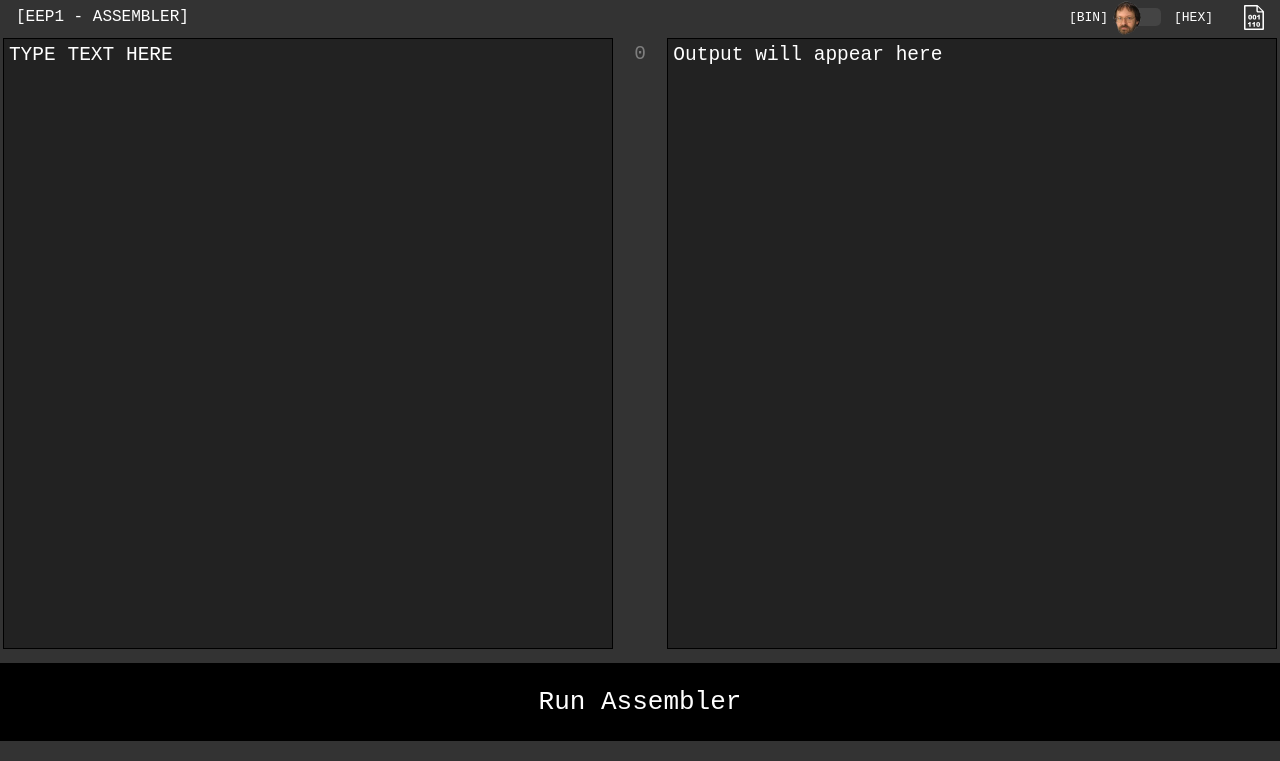
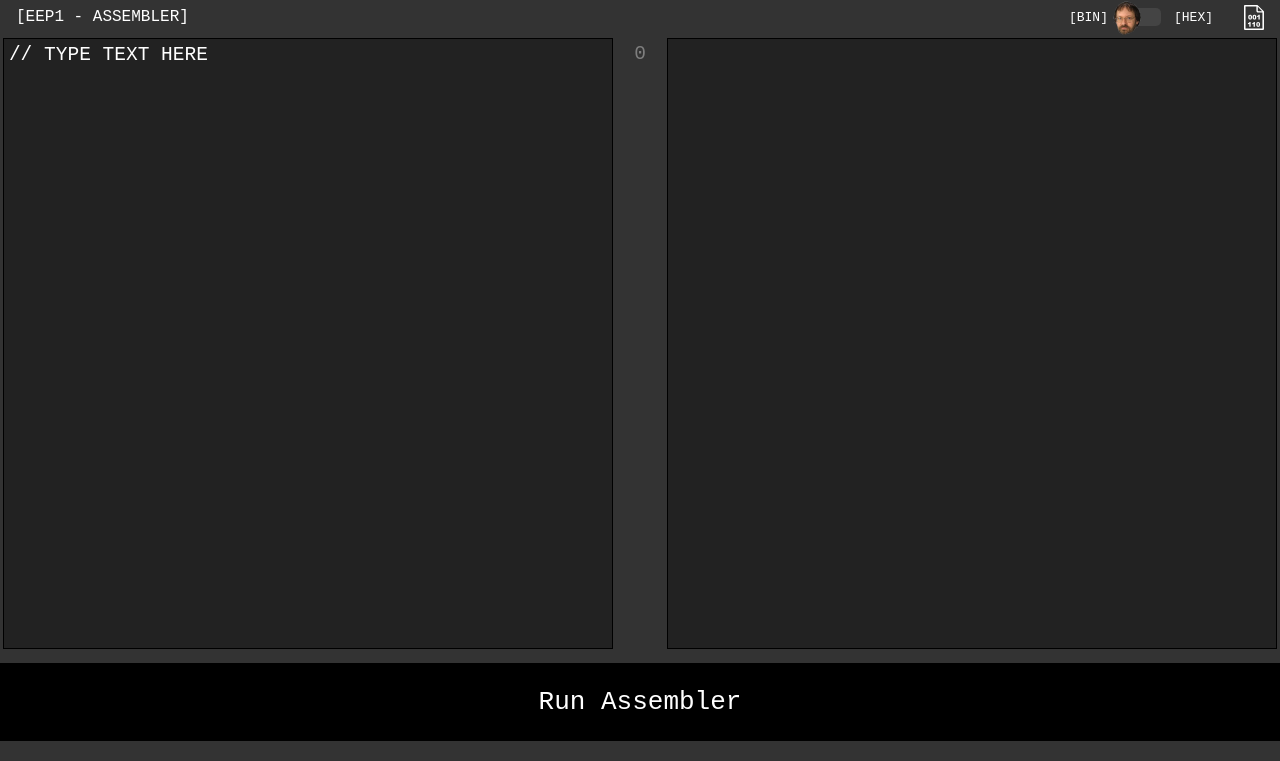
Before and after one commit to eiebox/EIE-Sandbox, a plain HTML site: page Assembler/Assembler.html in a window 1280 px wide. Shown: the part 39-800 px from the top of the page. Drawn offline with Linux system fonts and the light colour scheme.

Commit message:
Prevent default input from saying error

```diff
--- a/Assembler/Assembler.html
+++ b/Assembler/Assembler.html
@@ -82,11 +82,11 @@
         </div>
     </div>
     <div class="TextAreas">
-        <textarea id="AssemblyInput" class="textArea" rows="10" spellcheck="false">Type text here</textarea>
+        <textarea id="AssemblyInput" class="textArea" rows="10" spellcheck="false">// Type text here</textarea>
         <div id="lineNumbers" class="lineNumbers">
             <span id="0">0</span>
         </div>
-        <div readonly id="AssemblyOutput" class="textArea" rows="10" tabindex="0">Output will appear here</div>
+        <div readonly id="AssemblyOutput" class="textArea" rows="10" tabindex="0"></div>
     </div>
     <button id="assemblerBtn" type="button">Run Assembler</button>
     <script type="module" src="Assembler.js"></script>
```
